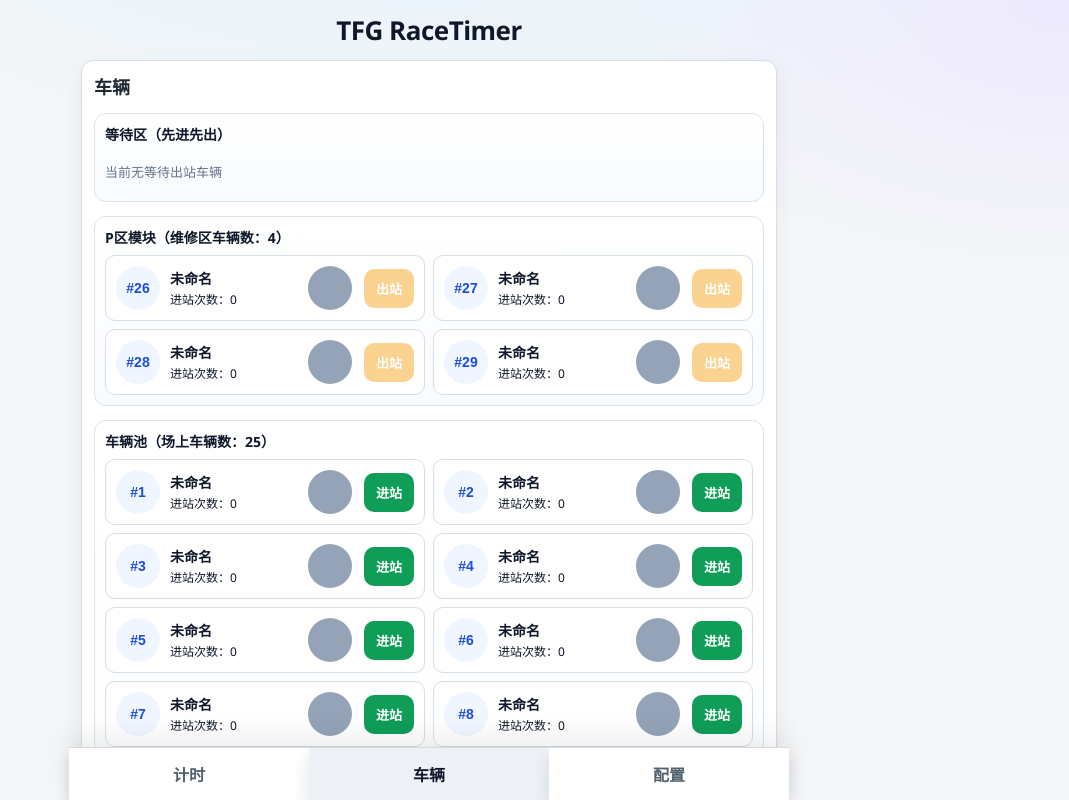
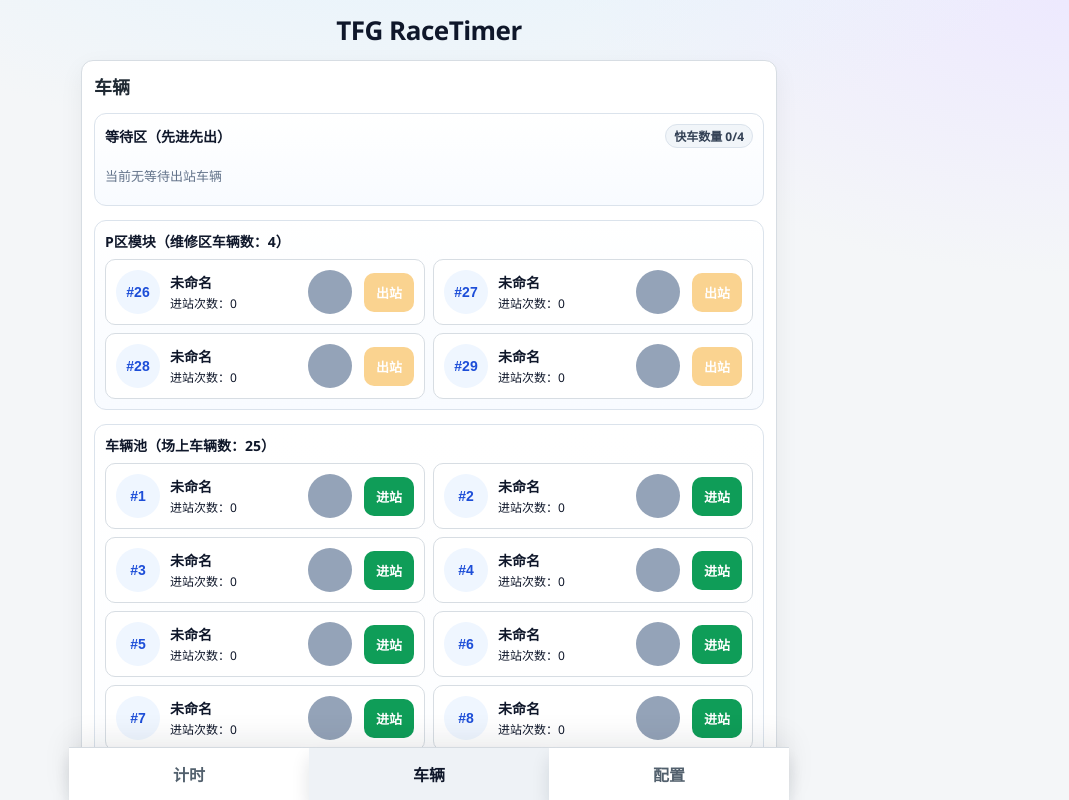
Before and after one commit to Wenuan7/racetimer, a React (Vite) app: page / in a window 1280 px wide. Both pictures are taken after a click on the button "车辆". Shown: the top 800 px of the page, without its empty margins (211-1280 px from the left). Built offline with nearby package versions, Linux system fonts and the light colour scheme.

Commit message:
debugggg

```diff
--- a/src/App.tsx
+++ b/src/App.tsx
@@ -1008,6 +1008,7 @@ export default function App() {
   const getVehicleTeamName = (carNo: number) => vehicleTeamNames[getVehicleKey(carNo)] ?? ''
   const getVehicleMark = (carNo: number) => vehicleMarks[getVehicleKey(carNo)] ?? ''
   const getVehiclePitCount = (carNo: number) => vehiclePitCounts[getVehicleKey(carNo)] ?? 0
+  const pitFastCount = useMemo(() => pitCars.filter((carNo) => getVehicleMark(carNo) === '快').length, [pitCars, vehicleMarks, selectedEvent.id])
 
   const onVehicleInPit = (carNo: number) => {
     if (!poolCars.includes(carNo)) return
@@ -1374,7 +1375,12 @@ export default function App() {
               <h2>车辆</h2>
 
               <div className="vehicle-block">
-                <div className="vehicle-block-head">等待区（先进先出）</div>
+                <div className="vehicle-block-head vehicle-block-head-row">
+                  <span>等待区（先进先出）</span>
+                  <span className="vehicle-fast-count">
+                    快车数量 {pitFastCount}/{pitCars.length}
+                  </span>
+                </div>
                 <div className="waiting-list">
                   {pitWaitQueue.length === 0 ? (
                     <p className="hint">当前无等待出站车辆</p>
--- a/src/index.css
+++ b/src/index.css
@@ -399,6 +399,23 @@ button:disabled {
   margin-bottom: 8px;
 }
 
+.vehicle-block-head-row {
+  display: flex;
+  align-items: center;
+  justify-content: space-between;
+  gap: 8px;
+}
+
+.vehicle-fast-count {
+  font-size: 12px;
+  font-weight: 800;
+  color: #334155;
+  background: #f1f5f9;
+  border: 1px solid #dbe3ec;
+  border-radius: 999px;
+  padding: 2px 8px;
+}
+
 .vehicle-grid {
   display: grid;
   gap: 8px;
```
